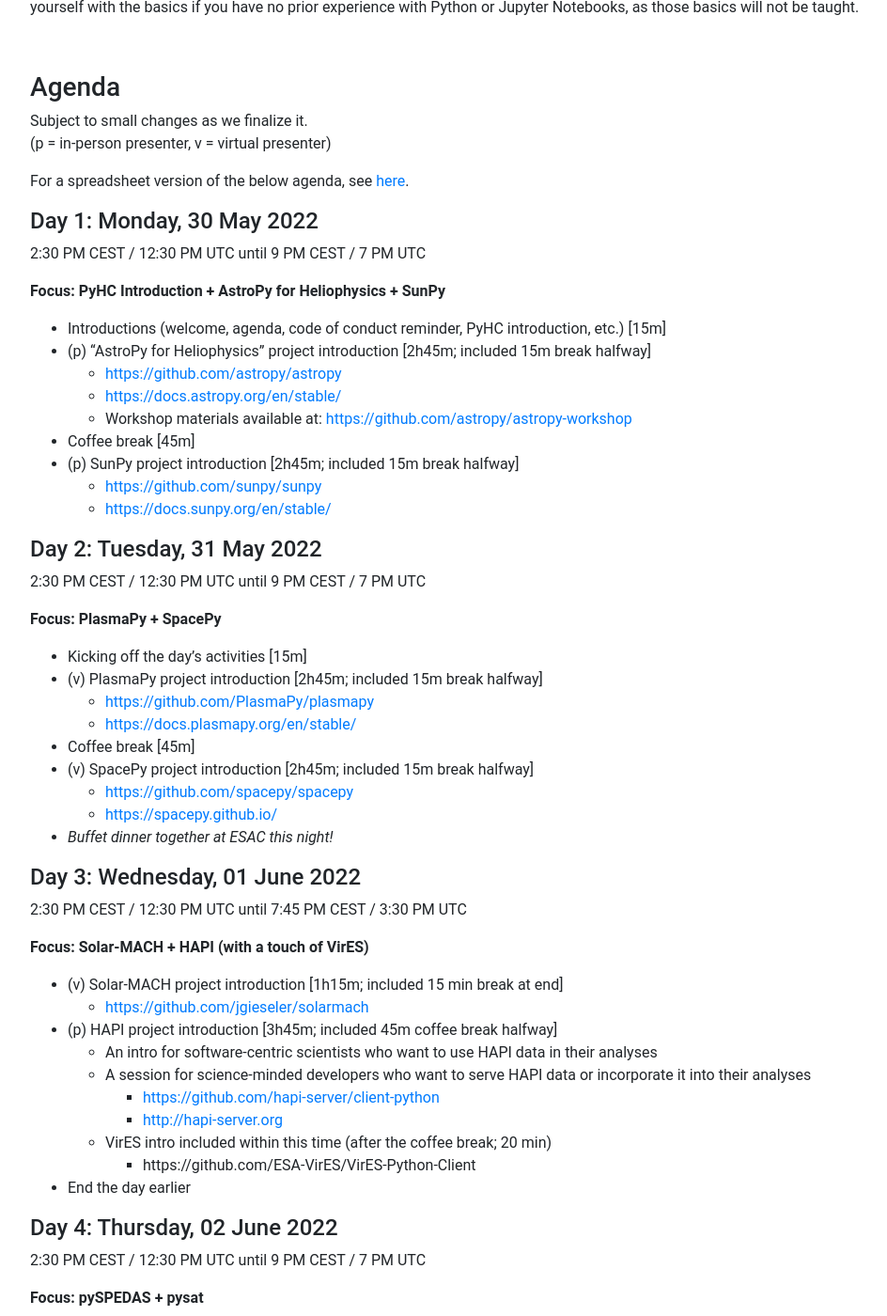
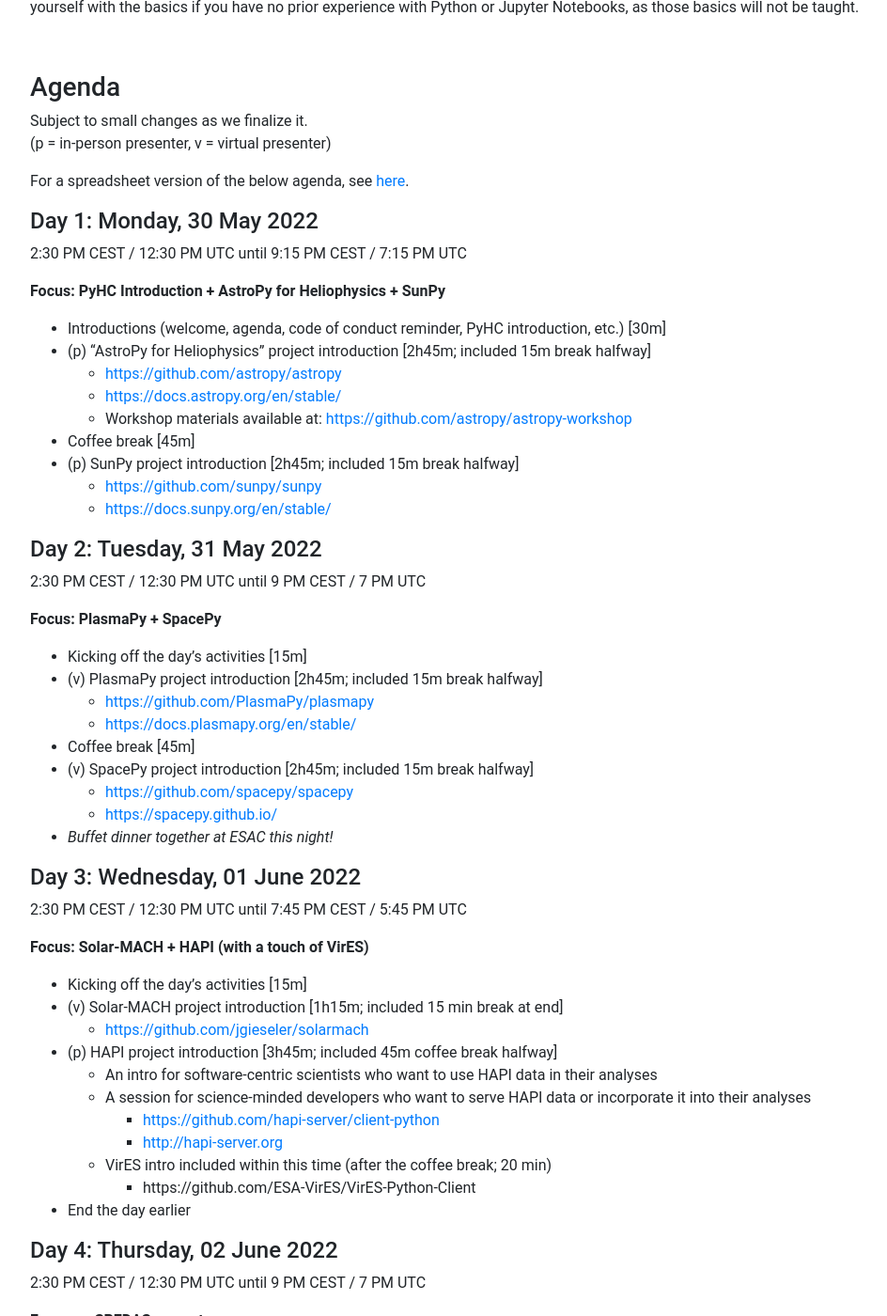
Before and after one commit to heliophysicsPy/heliophysicsPy.github.io, a Jekyll site: the page built from _pages/meetings/summer_school.md, in a window 1280 px wide and 1400 px high, scrolled down 2028 px. Shown: the whole window at 94% size, without its empty margins (69-1013 px from the left). Built offline with Jekyll 4.4.1, drawn with Linux system fonts in a browser that asks for light colours; nearby versions of some CDN libraries; some of the changed text lies outside the part shown.

Commit message:
Update agenda

```diff
--- a/_pages/meetings/summer_school.md
+++ b/_pages/meetings/summer_school.md
@@ -61,10 +61,10 @@
 For a spreadsheet version of the below agenda, see [here](https://docs.google.com/spreadsheets/d/1WR3gKiBlMCFmuRBI7JvUL9CE8J-0uNSRBg_FOCiFD-c/edit?usp=sharing).
 
 #### Day 1: Monday, 30 May 2022
-2:30 PM CEST / 12:30 PM UTC until 9 PM CEST / 7 PM UTC
+2:30 PM CEST / 12:30 PM UTC until 9:15 PM CEST / 7:15 PM UTC
 
 **Focus: PyHC Introduction + AstroPy for Heliophysics + SunPy**
- - Introductions (welcome, agenda, code of conduct reminder, PyHC introduction, etc.) [15m]
+ - Introductions (welcome, agenda, code of conduct reminder, PyHC introduction, etc.) [30m]
  - (p) "AstroPy for Heliophysics" project introduction [2h45m; included 15m break halfway]
     - [https://github.com/astropy/astropy](https://github.com/astropy/astropy)
     - [https://docs.astropy.org/en/stable/](https://docs.astropy.org/en/stable/)
@@ -89,9 +89,10 @@
  - _Buffet dinner together at ESAC this night!_
 
 #### Day 3: Wednesday, 01 June 2022
-2:30 PM CEST / 12:30 PM UTC until 7:45 PM CEST / 3:30 PM UTC
+2:30 PM CEST / 12:30 PM UTC until 7:45 PM CEST / 5:45 PM UTC
 
 **Focus: Solar-MACH + HAPI (with a touch of VirES)**
+ - Kicking off the day's activities [15m]
  - (v) Solar-MACH project introduction [1h15m; included 15 min break at end]
     - [https://github.com/jgieseler/solarmach](https://github.com/jgieseler/solarmach)
  - (p) HAPI project introduction [3h45m; included 45m coffee break halfway]
```
Also changed, not shown: other parts of _pages/meetings/summer_school.md (+3 -3 lines).
